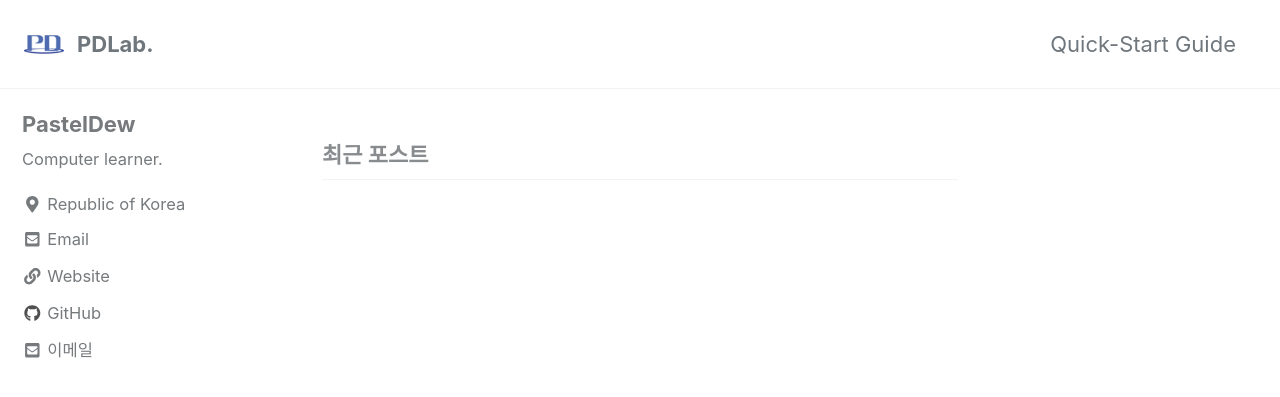
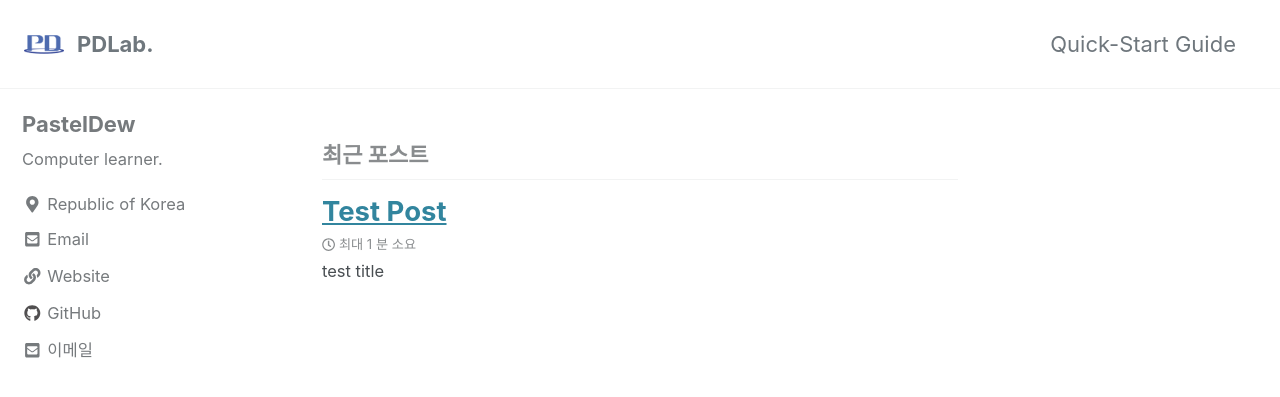
Before and after one commit to PastelDew/pasteldew.github.io, a Jekyll site: the page built from index.html, in a window 1280 px wide and 900 px high. Shown: the top 397 px of the window. Built offline with Jekyll 4.4.1, drawn with Linux system fonts in a browser that asks for light colours; cached includes are drawn as plain includes; the list of posts is cut into pages by our own code.

Commit message:
Test posting

```diff
--- a/_config.yml
+++ b/_config.yml
@@ -290,6 +290,6 @@ defaults:
       layout: single
       author_profile: true
       read_time: true
-      comments: # true
+      comments: true
       share: true
       related: true
--- /dev/null
+++ b/_posts/2019-02-22-test-post.md
@@ -0,0 +1,3 @@
+# test title
+
+test contents
```
